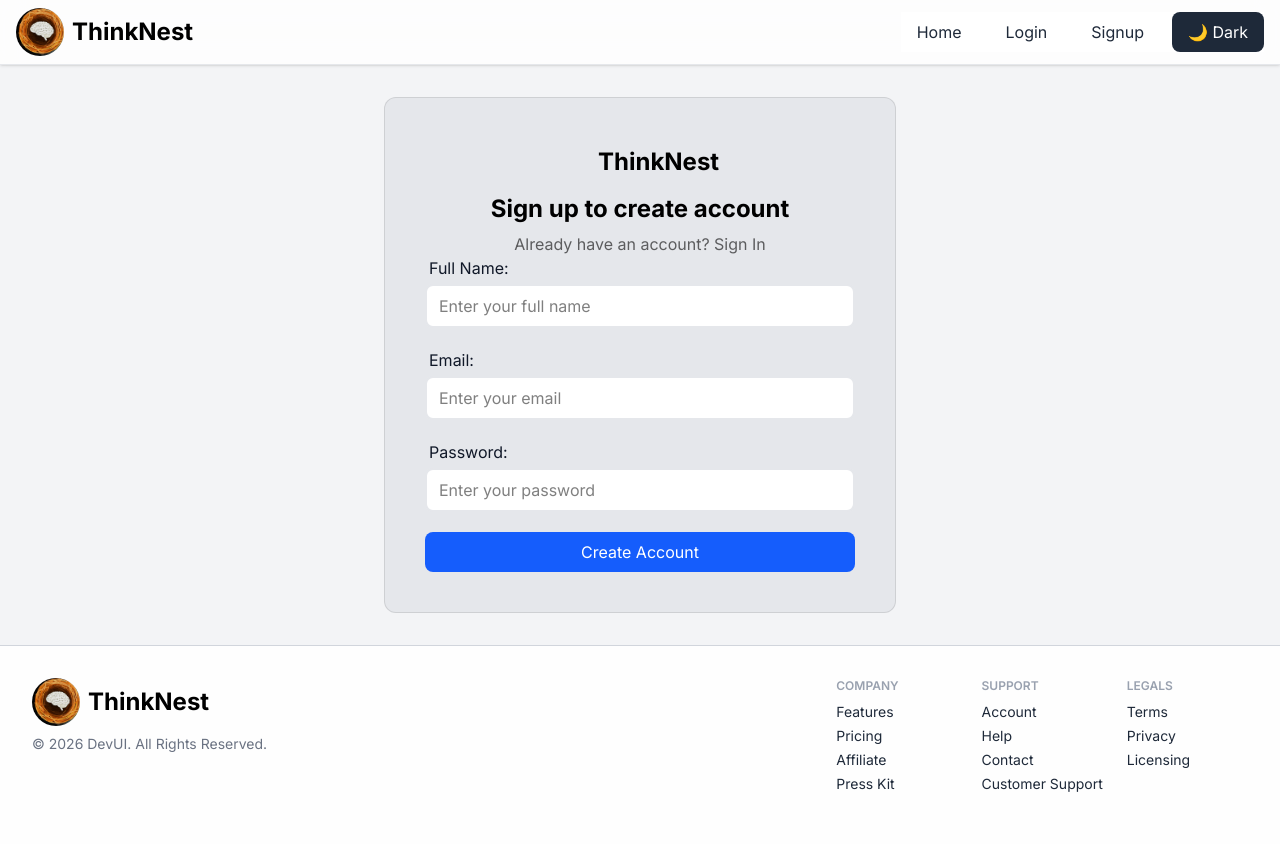
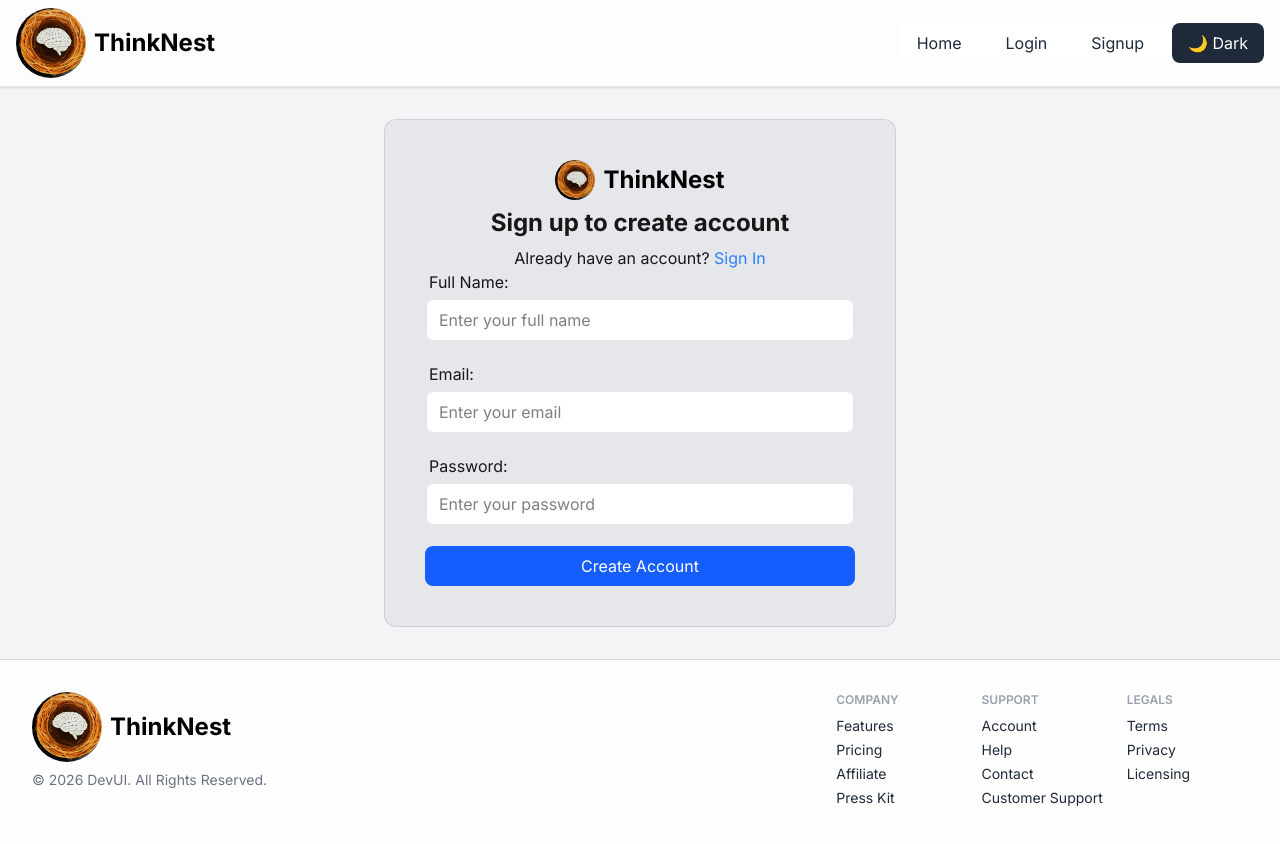
Before and after one commit to Gayatri-Vishwa/blog, a React (Vite) app: page /signup in a window 1280 px wide. Shown: the top 844 px of the page. Built offline with nearby package versions, Linux system fonts and the light colour scheme; no server answers.

Commit message:
final commit

```diff
--- a/src/App.jsx
+++ b/src/App.jsx
@@ -1,47 +1,96 @@
-import React, { useState, useEffect } from 'react'
+import React, { useEffect } from 'react'
 import { useDispatch } from 'react-redux'
-
 import authService from "./appwrite/auth"
-import {login, logout } from "./store/authSlice"
+import { login, logout } from "./store/authSlice"
 import { Footer, Header } from './components'
 import { Outlet } from 'react-router-dom'
 import { Toaster } from "react-hot-toast";
 
+function App() {
+  const dispatch = useDispatch()
 
-function App() {
-  const [loading, setLoading] = useState(true)
-  const dispatch = useDispatch()
+  useEffect(() => {
+    // run in background (non-blocking)
+    authService.getCurrentUser()
+      .then((userData) => {
+        if (userData) {
+          dispatch(login(userData))
+        } else {
+          dispatch(logout())
+        }
+      })
+      .catch(() => dispatch(logout()))
+  }, [dispatch])
+
+  return (
+    <div className="min-h-screen bg-gray-100 dark:bg-gray-900 text-gray-900 dark:text-gray-100">
+      <Toaster position="top-right" reverseOrder={false} />
+      <div className='w-full block'>
+        <Header />
+        <main className='mx-auto max-w-7xl px-4'>
+          <Outlet />
+        </main>
+        <Footer />
+      </div>
+    </div>
+  )
+}
+
+export default App
 
 
 
 
 
-  useEffect(() => {
-    authService.getCurrentUser()
-    .then((userData) => {
-      if (userData) {
-        dispatch(login((userData)))
-      } else {
-        dispatch(logout())
-      }
-    })
-    .finally(() => setLoading(false))
-  }, [dispatch])
 
-  return !loading ? (
-    // <div className='min-h-screen flex flex-wrap content-between bg-gray-100 '>
-    <div className="min-h-screen bg-gray-100 dark:bg-gray-900 text-gray-900 dark:text-gray-100">
- <Toaster position="top-right" reverseOrder={false} />
-      <div className='w-full block'>
-        <Header />
-        <main className='mx-auto max-w-7xl px-4 '>
-        {/* TODO:  */}
-         <Outlet />
-        </main>
-        <Footer />
-      </div>
-    </div>
-  ) : null
-}
 
-export default App
+
+
+
+
+
+
+
+// import React, { useState, useEffect } from 'react'
+// import { useDispatch } from 'react-redux'
+
+// import authService from "./appwrite/auth"
+// import {login, logout } from "./store/authSlice"
+// import { Footer, Header } from './components'
+// import { Outlet } from 'react-router-dom'
+// import { Toaster } from "react-hot-toast";
+
+
+// function App() {
+//   const [loading, setLoading] = useState(true)
+//   const dispatch = useDispatch()
+
+//   useEffect(() => {
+//     authService.getCurrentUser()
+//     .then((userData) => {
+//       if (userData) {
+//         dispatch(login((userData)))
+//       } else {
+//         dispatch(logout())
+//       }
+//     })
+//     .finally(() => setLoading(false))
+//   }, [dispatch])
+
+//   return !loading ? (
+//     // <div className='min-h-screen flex flex-wrap content-between bg-gray-100 '>
+//     <div className="min-h-screen bg-gray-100 dark:bg-gray-900 text-gray-900 dark:text-gray-100">
+//  <Toaster position="top-right" reverseOrder={false} />
+//       <div className='w-full block'>
+//         <Header />
+//         <main className='mx-auto max-w-7xl px-4 '>
+//         {/* TODO:  */}
+//          <Outlet />
+//         </main>
+//         <Footer />
+//       </div>
+//     </div>
+//   ) : null
+// }
+
+// export default App
--- a/src/components/Input.jsx
+++ b/src/components/Input.jsx
@@ -18,7 +18,7 @@ const Input= React.forwardRef(function Input({
     <div className="w-full">
         {label &&
         <label htmlFor={props.id}
-         className="inline-block pl-1 mb-1"> {label}</label>
+         className="inline-block pl-1 mb-1 text-black/90  dark:text-white  "> {label}</label>
         }
         <input type="text" className={`px-3 py-2 rounded-lg bg-white text-black outline-none focus:bg-gray-50 duration-200 border-2 border-gray-200 w-full
          ${className}`}
--- a/src/components/Login.jsx
+++ b/src/components/Login.jsx
@@ -55,18 +55,19 @@ if(session) {
     <div
     className='flex my-8 items-center justify-center w-full'
     >
-        <div className={`mx-auto w-full max-w-lg bg-gray-200 dark:bg-gray-100 rounded-xl p-10 border border-black/10`}>
+        <div className={`mx-auto w-full max-w-lg bg-gray-200 dark:bg-gray-800 rounded-xl p-10 border border-black/10`}>
         <div className="mb-2 flex justify-center">
-                    <span className="inline-block w-full max-w-[100px]">
-                        <Logo width="100%" />
-                    </span>
+                   {/* <span className="inline-block w-full max-w-[100px] text-black/90  dark:text-white  text-2xl font-semibold">
+                      ThinkNest
+                    </span> */}
+                    <Logo width="40px" height="40px"/>
         </div>
-        <h2 className="text-center text-2xl font-bold leading-tight text-black">Sign in to your account</h2>
-        <p className="mt-2 text-center text-base text-black/60">
+        <h2 className="text-center text-2xl font-bold leading-tight text-black/90  dark:text-white ">Sign in to your account</h2>
+        <p className="mt-2 text-center text-base text-black/90  dark:text-white ">
                     Don&apos;t have any account?&nbsp;
                     <Link
                         to="/signup"
-                        className="font-medium text-primary transition-all duration-200 hover:underline"
+                        className="font-medium text-primary transition-all duration-200 hover:underline text-blue-500"
                     >
                         Sign Up
                     </Link>
--- a/src/components/Logo.jsx
+++ b/src/components/Logo.jsx
@@ -2,14 +2,17 @@
 import React from 'react'
 import thinknest from "../assets/last.png"
 
-function Logo() {
+function Logo({width="70px", height="70px"}) {
   return (
      <div className='flex items-center space-x-2'>
-    <div className="w-12 h-12 rounded-full overflow-hidden">
+
+    <div className="w-${width} h-${height} rounded-full overflow-hidden"
+    style={{ width: width, height: height }}>
+
       <img
         src={thinknest}
         alt="ThinkNest Logo"
-        className="w-full h-12 object-cover"
+        className={`w-full h-full object-cover`}
       />
 
     </div>
--- a/src/components/Signup.jsx
+++ b/src/components/Signup.jsx
@@ -27,18 +27,19 @@ function Signup() {
       }
   return (
     <div className="flex items-center justify-center">
-            <div className={`mx-auto w-full max-w-lg bg-gray-200 dark:bg-gray-100  rounded-xl p-10 border border-black/10`}>
+            <div className={`mx-auto w-full max-w-lg bg-gray-200 dark:bg-gray-800  rounded-xl p-10 border border-black/10`}>
             <div className="mb-2 flex justify-center">
-                    <span className="inline-block w-full max-w-[100px]">
-                        <Logo width="100%" />
-                    </span>
+                  <Logo width="40px" height="40px"/>
+                    {/* <span className="inline-block w-full max-w-[100px] text-black/90  dark:text-white text-2xl font-semibold">
+                      ThinkNest
+                    </span> */}
                 </div>
-                <h2 className="text-center text-2xl font-bold text-black leading-tight">Sign up to create account</h2>
-                <p className="mt-2 text-center text-base text-black/60">
+                <h2 className="text-center text-2xl font-bold text-black/90  dark:text-white  leading-tight">Sign up to create account</h2>
+                <p className="mt-2 text-center text-base text-black/90  dark:text-white ">
                     Already have an account?&nbsp;
                     <Link
                         to="/login"
-                        className="font-medium text-primary transition-all duration-200 hover:underline"
+                        className="font-medium text-primary transition-all duration-200 hover:underline text-blue-500"
                     >
                         Sign In
                     </Link>
--- a/src/components/footer/Footer.jsx
+++ b/src/components/footer/Footer.jsx
@@ -12,7 +12,7 @@ function Footer() {
 
           {/* Logo + copyright */}
           <div className="flex flex-col items-start w-full sm:w-auto">
-            <Logo width="100px" />
+            <Logo width="70px" height="70px" />
             <p className="mt-2 text-sm text-gray-500 dark:text-gray-400">
               &copy; 2026 DevUI. All Rights Reserved.
             </p>
--- a/src/pages/AllPosts.jsx
+++ b/src/pages/AllPosts.jsx
@@ -26,7 +26,7 @@ function AllPosts() {
           <div className="flex flex-wrap">
             <div className="p-2 w-full">
               <h1 className="text-2xl font-bold hover:text-gray-500">
-                Login to read posts
+              Loading...
               </h1>
             </div>
           </div>
```
